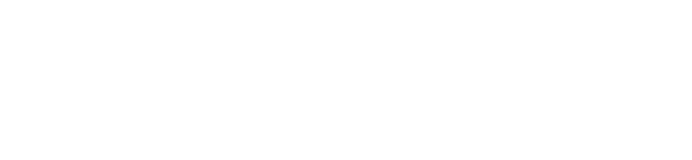
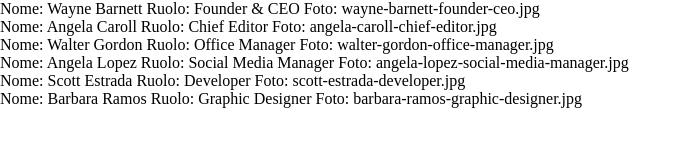
Before and after one commit to gaetano-94/js-our-team, a plain HTML site: page index.html in a window 1280 px wide. Shown: the whole page, without its empty margins (0-692 px from the left). Drawn offline with Linux system fonts and the light colour scheme.

Commit message:
feat: milestone 2

```diff
--- a/index.html
+++ b/index.html
@@ -9,6 +9,7 @@
     <!-- /MY CSS -->
   </head>
   <body>
+    <main id="team-container"></main>
     <!-- MY JS -->
     <script src="script.js"></script>
     <!-- MY JS -->
--- a/script.js
+++ b/script.js
@@ -75,3 +75,22 @@ teamMembers.forEach(function (member) {
       member.foto
   );
 });
+
+//MILESTONE 2
+const teamContainer = document.getElementById('team-container');
+
+teamMembers.forEach(function (member) {
+  let memberDiv = document.createElement('p');
+
+  memberDiv.innerHTML =
+    'Nome: ' +
+    member.nome +
+    ' ' +
+    'Ruolo: ' +
+    member.ruolo +
+    ' ' +
+    'Foto: ' +
+    member.foto;
+
+  teamContainer.appendChild(memberDiv);
+});
```
